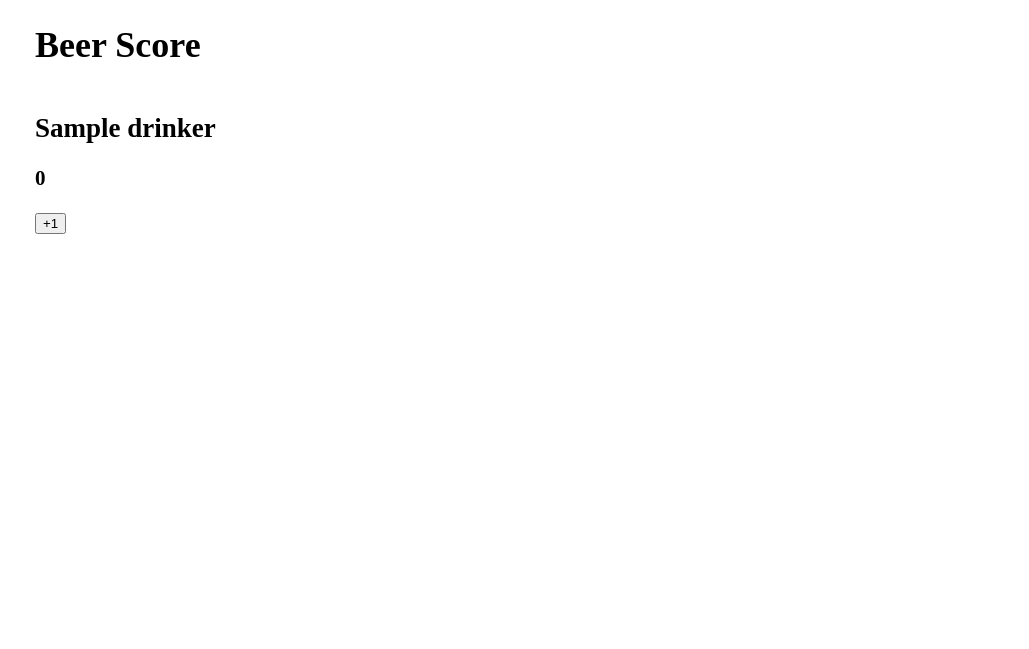
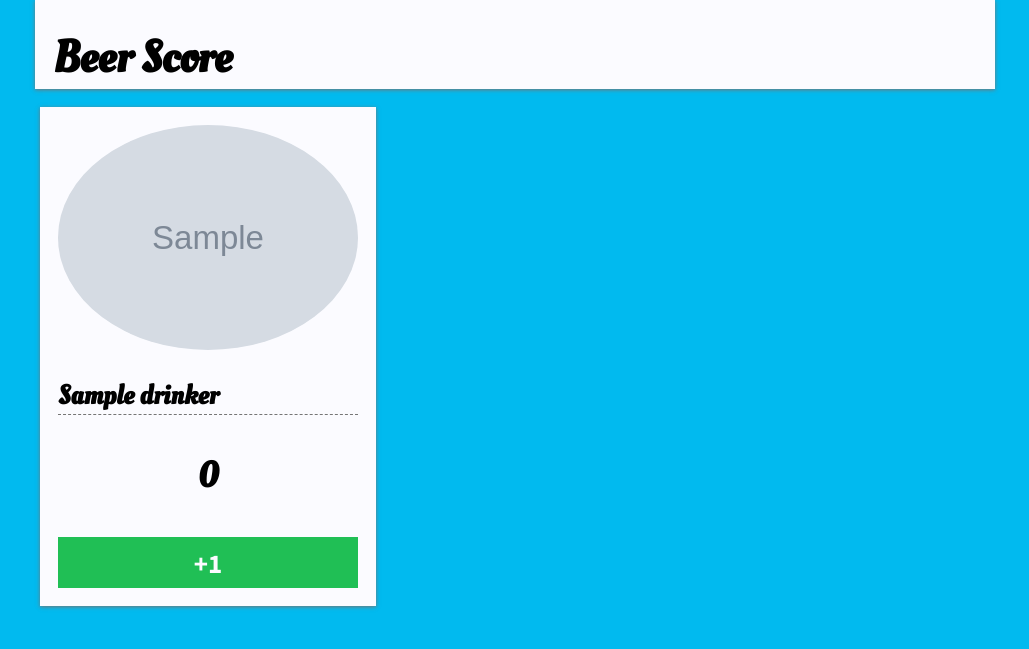
Before and after one commit to weirdwater/BeerCount, a PHP site: page / in a window 1280 px wide. Shown: the top 649 px of the page, without its empty margins (125-1154 px from the left). Run offline with PHP 8.4, Linux system fonts and the light colour scheme; tables that the repository leaves empty hold one stand-in row (values such as "Sample post"); grey boxes marked "Sample" are stand-in pictures; data that the repository does not hold is empty.

Commit message:
Display image of drinkers, Update style

```diff
--- a/index.php
+++ b/index.php
@@ -30,7 +30,7 @@ if ($_SERVER['REQUEST_METHOD'] == 'POST' && isset($_POST['drinker']) ) {
 // Fetch all drinker data
 try {
     $drinkers = $db->query("
-      SELECT d.drinkerId, d.name, (
+      SELECT d.drinkerId, d.name, d.image, (
         SELECT COUNT(entryId)
         FROM Log l
         WHERE l.drinkerId = d.drinkerId
@@ -42,6 +42,14 @@ try {
 } catch (PDOException $e) {
     echo 'Whoops something went wrong! [3] '. $e->getMessage() .' '. $e->getFile();
     exit;
+}
+
+
+$drunkOfTheMonth = $drinkers[0];
+foreach ($drinkers as $key => $value) {
+    if ($value['count'] >= $drunkOfTheMonth['count']) {
+        $drunkOfTheMonth = $value;
+    }
 }
 
 $title = 'Beer Score';
@@ -85,21 +93,23 @@ function pre_dump($var)
 <html>
 <head>
     <title><?= $title ?></title>
+    <link href='https://fonts.googleapis.com/css?family=Oleo+Script|Source+Sans+Pro:400,300,700' rel='stylesheet'>
+    <link rel="stylesheet" href="stylesheets/site.css" />
 </head>
 <body>
     <div class="container">
         <header>
             <h1><?= $title ?></h1>
-            <link rel="stylesheet" href="stylesheets/site.css" />
         </header>
         <div class="drinkers">
             <?php foreach ($drinkers as $key => $drinker) { ?>
                 <section class="drinker">
+                    <img src="img/<?= $drinker['image'] ?>" alt="<?= $drinker['name'] ?>">
                     <h2><?= $drinker['name'] ?></h2>
-                    <h3><?= $drinker['count'] ?></h3>
+                    <h3 class="count"><?= $drinker['count'] ?></h3>
                     <form action="#" method="post">
                         <input type="hidden" name="drinker" value="<?= $drinker['drinkerId']  ?>" />
-                        <input type="submit" value="+1" />
+                        <button type="submit">+1</button>
                     </form>
                 </section>
             <?php } ?>
--- a/stylesheets/site.css
+++ b/stylesheets/site.css
@@ -1,13 +1,64 @@
+.content-box, body header, body .container .drinkers .drinker, body .container .stats {
+  padding: 1em;
+  background-color: #FBFBFF;
+  box-shadow: 0 1px 4px #757575;
+  margin-bottom: 1em; }
+
 body {
   font-size: 18px;
   margin: 0;
-  padding: 0; }
+  padding: 0;
+  font-family: "Source Sans Pro", sans-serif;
+  background-color: #01BAEF;
+  min-width: 220px; }
+  body header {
+    padding-top: 1.5em;
+    padding-bottom: 0; }
+    body header h1 {
+      margin: 0; }
   body .container {
     max-width: 960px;
     margin: 0 auto; }
     body .container .drinkers {
-      display: flex; }
+      display: flex;
+      flex-flow: row; }
+      @media (max-width: 660px) {
+        body .container .drinkers {
+          flex-flow: column; } }
       body .container .drinkers .drinker {
-        flex: 1; }
+        margin-left: 5px;
+        margin-right: 5px;
+        min-width: 100px;
+        max-width: 300px; }
+        body .container .drinkers .drinker h2 {
+          border-bottom: 1px dashed #757575; }
+        body .container .drinkers .drinker img {
+          max-width: 100%;
+          border-radius: 100%; }
+        body .container .drinkers .drinker .count {
+          text-align: center;
+          font-size: 2em; }
+        body .container .drinkers .drinker button {
+          width: 100%;
+          padding: 0.3em;
+          font-size: 1.5em;
+          font-family: "Source Sans Pro", sans-serif;
+          font-weight: 700;
+          background-color: #20bf55;
+          color: #FBFBFF;
+          border: none;
+          transition: 0.1s; }
+        body .container .drinkers .drinker button:hover {
+          background-color: #26e064; }
+
+h1,
+h2,
+h3,
+h4 {
+  font-family: "Oleo Script", cursive; }
+
+h1 {
+  color: #000;
+  font-size: 2.5em; }
 
 /*# sourceMappingURL=site.css.map */
--- a/stylesheets/site.sass
+++ b/stylesheets/site.sass
@@ -1,7 +1,29 @@
+$sansSerifFont: 'Source Sans Pro', sans-serif
+$cursiveFont: "Oleo Script", cursive
+
+$smallScreen: "(max-width: 660px)"
+
+.content-box
+  padding: 1em
+  background-color: #FBFBFF
+  box-shadow: 0 1px 4px #757575
+  margin-bottom: 1em
+
 body
   font-size: 18px
   margin: 0
   padding: 0
+  font-family: $sansSerifFont
+  background-color: #01BAEF
+  min-width: 220px
+
+  header
+    @extend .content-box
+    padding-top: 1.5em
+    padding-bottom: 0
+
+    h1
+      margin: 0
 
   .container
     max-width: 960px
@@ -9,6 +31,51 @@ body
 
     .drinkers
       display: flex
+      flex-flow: row
+      @media #{$smallScreen}
+        flex-flow: column
 
       .drinker
-        flex: 1
+        @extend .content-box
+        margin-left: 5px
+        margin-right: 5px
+        min-width: 100px
+        max-width: 300px
+
+        h2
+          border-bottom: 1px dashed #757575
+
+        img
+          max-width: 100%
+          border-radius: 100%
+
+        .count
+          text-align: center
+          font-size: 2em
+
+        button
+          width: 100%
+          padding: .3em
+          font-size: 1.5em
+          font-family: $sansSerifFont
+          font-weight: 700
+          background-color: #20bf55
+          color: #FBFBFF
+          border: none
+          transition: .1s
+
+        button:hover
+          background-color: #26e064
+
+    .stats
+      @extend .content-box
+
+h1,
+h2,
+h3,
+h4
+  font-family: $cursiveFont
+
+h1
+  color: #000
+  font-size: 2.5em
```
Also changed, not shown: BeerCount.sql (+3 -5 lines), img/guest.png (added), 1 other file.
